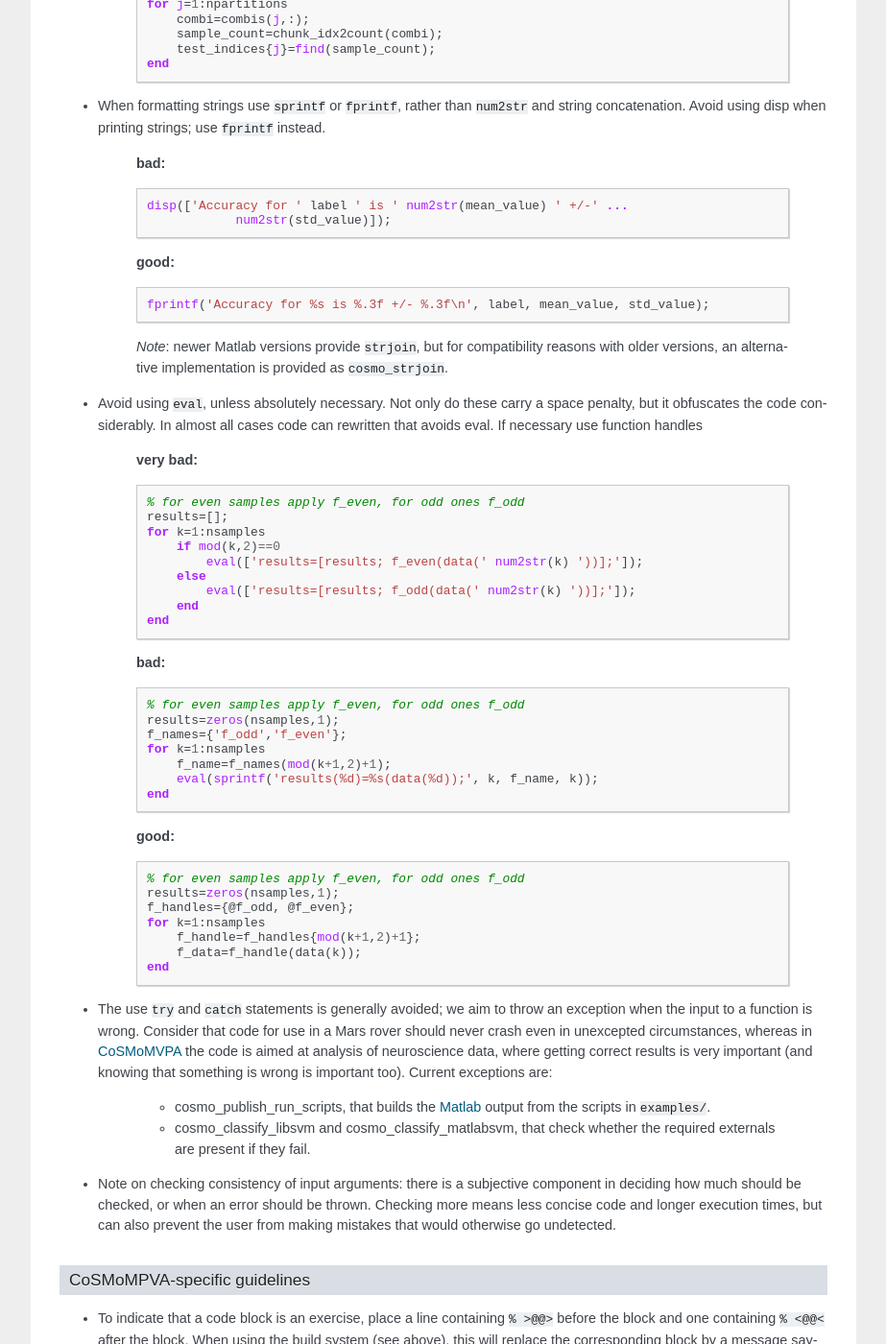
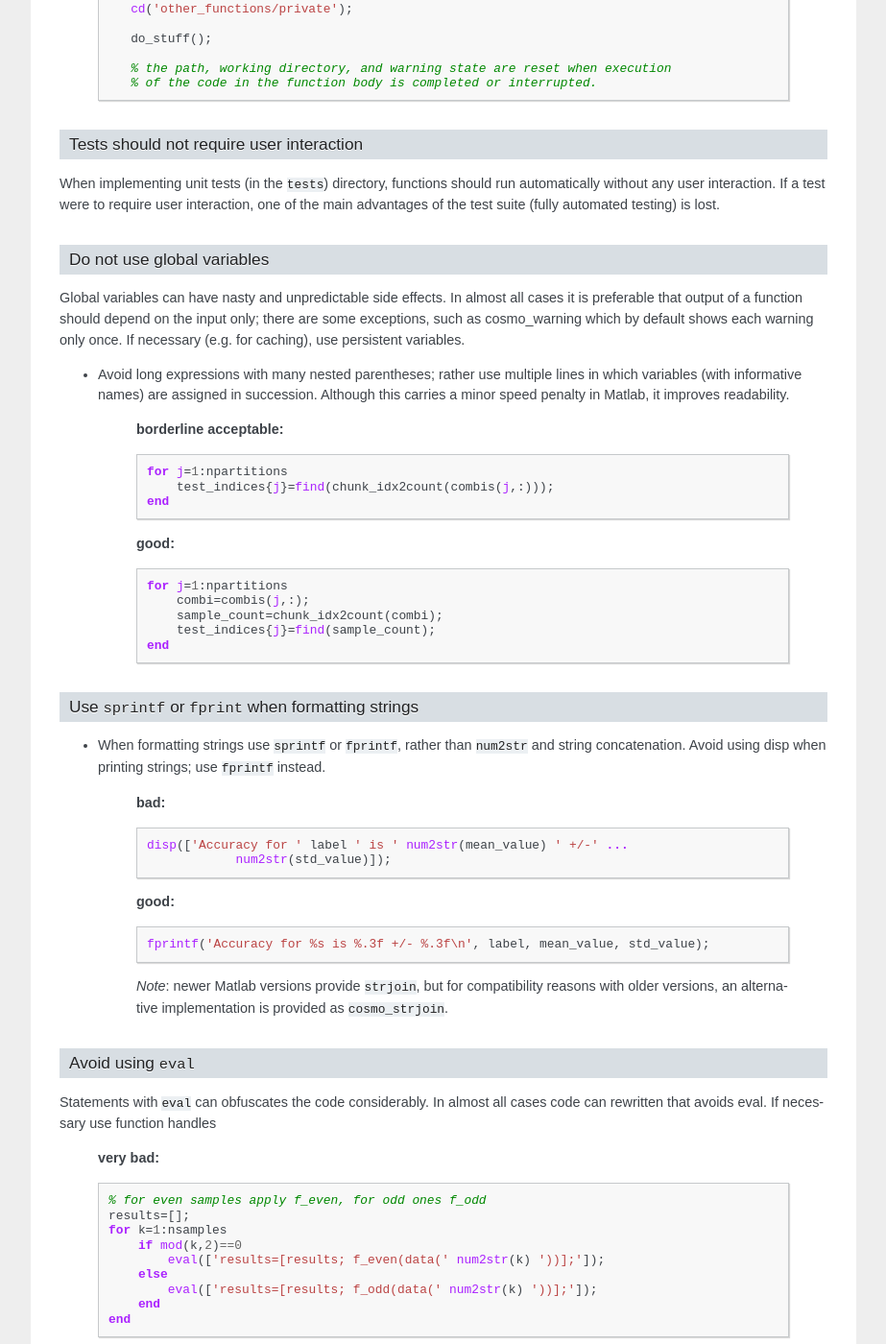
Before and after one commit to CoSMoMVPA/CoSMoMVPA, a Sphinx documentation site: the page built from doc/source/contribute.rst, in a window 1280 px wide and 1400 px high, scrolled down 12719 px. Shown: the whole window at 96% size, without its empty margins (198-1121 px from the left). Built offline with Sphinx 7.4.7, drawn with Linux system fonts in a browser that asks for light colours; pages that are not in the unit, such as notebooks, are missing from menus; some of the changed text lies outside the part shown.

Commit message:
WEB: use separate headings for code guidelines

```diff
--- a/doc/source/contribute.rst
+++ b/doc/source/contribute.rst
@@ -325,7 +331,10 @@ The following are guidelines, intended to improve:
 
         error('targets have size %d x %d, expected %d % d', targ_size, exp_size);
 
-- Do not repeat yourself: if the same expression is evaluated multiple times, evaluate it once and assign its result to a variable.
+Do not repeat yourself
+++++++++++++++++++++++
+
+If the same expression is evaluated multiple times, evaluate it once and assign its result to a variable.
 
     **bad:**
 
@@ -461,7 +478,9 @@ The following are guidelines, intended to improve:
             accs(k)=acc;
         end
 
-- When possible use vectorization rather than a ``for`` or ``while`` loop.
+Use vectorization
++++++++++++++++++
+When possible use vectorization rather than a ``for`` or ``while`` loop.
     + Many functions support vectorized functions, where the same function is applied to elements in arrays.
     + Vectorization reduces the number of lines of code.
     + Vectorization typically reduces execution time.
@@ -562,7 +584,10 @@ The following are guidelines, intended to improve:
         [nsamples, nfeatures]=size(ds.samples);
 
 
-- Generally try to avoid side effects, and if that is not possible, indicate such effects clearly in the function name.
+Avoid side effects
+++++++++++++++++++
+
+Generally try to avoid side effects, and if that is not possible, indicate such effects clearly in the function name.
 
     **extremily bad:**
 
@@ -637,10 +662,13 @@ The following are guidelines, intended to improve:
             % the path, working directory, and warning state are reset when execution
             % of the code in the function body is completed or interrupted.
 
+Tests should not require user interaction
++++++++++++++++++++++++++++++++++++++++++
+When implementing unit tests (in the ``tests``) directory, functions should run automatically without any user interaction. If a test were to require user interaction, one of the main advantages of the test suite (fully automated testing) is lost.
 
-- When implementing unit tests (in the ``tests``) directory, functions should run automatically without any user interaction. If a test were to require user interaction, one of the main advantages of the test suite (fully automated testing) is lost.
-
-- Do not use global variables: these can have nasty and unpredictable side effects. In almost all cases it is preferable that output of a function should depend on the input only; there are some exceptions, such as :ref:`cosmo_warning` which by default shows each warning only once. If necessary (e.g. for caching), use persistent variables.
+Do not use global variables
++++++++++++++++++++++++++++
+Global variables can have nasty and unpredictable side effects. In almost all cases it is preferable that output of a function should depend on the input only; there are some exceptions, such as :ref:`cosmo_warning` which by default shows each warning only once. If necessary (e.g. for caching), use persistent variables.
 
 - Avoid long expressions with many nested parentheses; rather use multiple lines in which variables (with informative names) are assigned in succession. Although this carries a minor speed penalty in Matlab, it improves readability.
 
@@ -662,6 +690,9 @@ The following are guidelines, intended to improve:
             test_indices{j}=find(sample_count);
         end
 
+
+Use ``sprintf`` or ``fprint`` when formatting strings
++++++++++++++++++++++++++++++++++++++++++++++++++++++
 - When formatting strings use ``sprintf`` or ``fprintf``, rather than ``num2str`` and string concatenation. Avoid using disp when printing strings; use ``fprintf`` instead.
 
     **bad:**
@@ -681,7 +712,9 @@ The following are guidelines, intended to improve:
     *Note*: newer Matlab versions provide ``strjoin``, but for compatibility reasons with older versions, an alternative implementation is provided as ``cosmo_strjoin``.
 
 
-- Avoid using ``eval``, unless absolutely necessary. Not only do these carry a space penalty, but it obfuscates the code considerably. In almost all cases code can rewritten that avoids eval. If necessary use function handles
+Avoid using ``eval``
+++++++++++++++++++++
+Statements with ``eval`` can obfuscates the code considerably. In almost all cases code can rewritten that avoids eval. If necessary use function handles
 
     **very bad:**
 
@@ -721,15 +754,19 @@ The following are guidelines, intended to improve:
             f_data=f_handle(data(k));
         end
 
-- The use ``try`` and ``catch`` statements is generally avoided; we aim to throw an exception when the input to a function is wrong. Consider that code for use in a Mars rover should never crash even in unexcepted circumstances, whereas in CoSMoMVPA_ the code is aimed at analysis of neuroscience data, where getting correct results is very important (and knowing that something is wrong is important too). Current exceptions are:
+Try to avoid using ``try`` and ``catch``
+++++++++++++++++++++++++++++++++++++++++
+The use ``try`` and ``catch`` statements is generally avoided; we aim to throw an exception when the input to a function is wrong. Consider that code for use in a Mars rover should never crash even in unexcepted circumstances, whereas in CoSMoMVPA_ the code is aimed at analysis of neuroscience data, where getting correct results is very important (and knowing that something is wrong is important too). Current exceptions are:
 
     + :ref:`cosmo_publish_run_scripts`, that builds the Matlab_ output from the scripts in ``examples/``.
     + :ref:`cosmo_classify_libsvm` and :ref:`cosmo_classify_matlabsvm`, that check whether the required externals are present if they fail.
 
-- Note on checking consistency of input arguments: there is a subjective component in deciding how much should be checked, or when an error should be thrown. Checking more means less concise code and longer execution times, but can also prevent the user from making mistakes that would otherwise go undetected.
+Check input arguments
++++++++++++++++++++++
+Generally it is good to check the input arguments, although there is a subjective component in deciding how much should be checked, or when an error should be thrown. Checking more means less concise code and longer execution times, but can also prevent the user from making mistakes that would otherwise go undetected.
 
 CoSMoMPVA-specific guidelines
-+++++++++++++++++++++++++++++
+^^^^^^^^^^^^^^^^^^^^^^^^^^^^^
 
 + To indicate that a code block is an exercise, place a line containing ``% >@@>`` before the block and one containing ``% <@@<`` after the block. When using the build system (see above), this will replace the corresponding block by a message saying ``%%%% Your code comes here %%%%`` in the online documentation.
 
```
Also changed, not shown: other parts of doc/source/contribute.rst (+22 -5 lines).
